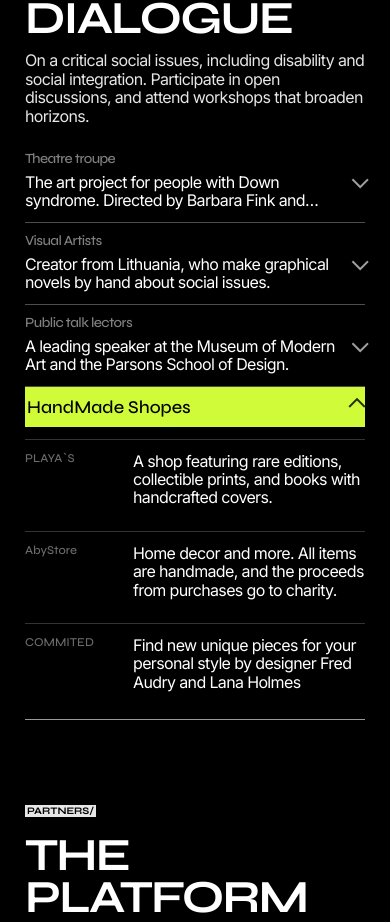
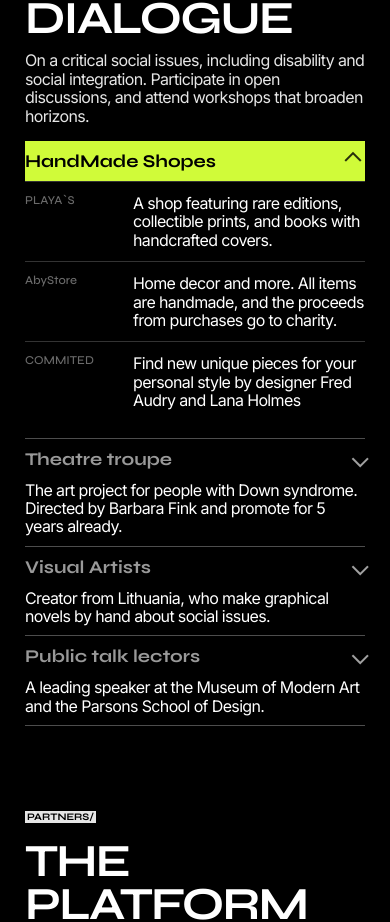
Before and after one commit to rphhhh-ubt/testfigma, a Next.js app: page / in a window 390 px wide. Shown: the part 4577-5499 px from the top of the page. Built offline with nearby package versions, Linux system fonts and the light colour scheme.

Commit message:
fix: animate residents mobile accordion with figma text

```diff
--- a/src/app/globals.css
+++ b/src/app/globals.css
@@ -1575,26 +1575,41 @@ a {
   display: none;
 }
 
-.main-residents-mobile-open {
-  border-bottom: 1px solid #999999;
-}
-
-.main-residents-mobile-open-head {
+.main-residents-mobile-item {
+  border-bottom: 1px solid rgba(255, 255, 255, 0.3);
+}
+
+.main-residents-mobile-head {
+  width: 100%;
+  border: 0;
   min-height: 40px;
-  background: var(--lime);
-  display: flex;
+  background: transparent;
+  padding: 0;
+  display: grid;
+  grid-template-columns: minmax(0, 1fr) auto;
   align-items: center;
-  justify-content: space-between;
   gap: 10px;
-  padding: 0 6px 0 0;
-}
-
-.main-residents-mobile-open-head h3 {
+  text-align: left;
+  cursor: pointer;
+}
+
+.main-residents-mobile-title {
   margin: 0;
+  display: block;
   font-family: var(--font-display), sans-serif;
   font-size: 18px;
   line-height: 1;
+  font-weight: 700;
   text-transform: capitalize;
+  color: rgba(255, 255, 255, 0.6);
+}
+
+.main-residents-mobile-item.is-open .main-residents-mobile-head {
+  background: var(--lime);
+  padding: 0 6px 0 0;
+}
+
+.main-residents-mobile-item.is-open .main-residents-mobile-title {
   color: var(--black);
 }
 
@@ -1615,23 +1630,47 @@ a {
   animation: residents-arrow-open 1.8s ease-in-out infinite;
 }
 
-.main-residents-mobile-open p {
-  margin: 16px 0 0;
+.main-residents-mobile-preview {
+  overflow: hidden;
+  max-height: 88px;
+  opacity: 1;
+  padding: 2px 0 12px;
+  transition: max-height 0.35s ease, opacity 0.25s ease, padding 0.35s ease;
+}
+
+.main-residents-mobile-preview p {
+  margin: 0;
   font-size: 16px;
   line-height: 1.15;
   letter-spacing: -0.04em;
   color: var(--white);
 }
 
-.main-residents-mobile-open-body {
-  display: grid;
-  gap: 12px;
-  padding: 12px 0 16px;
+.main-residents-mobile-item.is-open .main-residents-mobile-preview {
+  max-height: 0;
+  opacity: 0;
+  padding: 0;
+}
+
+.main-residents-mobile-panel {
+  max-height: 0;
+  overflow: hidden;
+  opacity: 0;
+  padding: 0;
+  transition: max-height 0.45s cubic-bezier(0.2, 0.74, 0.32, 1), opacity 0.22s ease, padding 0.45s ease;
+}
+
+.main-residents-mobile-item.is-open .main-residents-mobile-panel {
+  max-height: 760px;
+  opacity: 1;
+  padding: 0 0 16px;
 }
 
 .main-residents-mobile-open-row {
   display: grid;
   gap: 8px;
+  padding: 12px 0;
+  border-top: 1px solid rgba(255, 255, 255, 0.2);
 }
 
 .main-residents-mobile-open-row h4 {
@@ -1646,48 +1685,6 @@ a {
 
 .main-residents-mobile-open-row p {
   margin: 0;
-}
-
-.main-residents-mobile-row {
-  min-height: 70px;
-  border-bottom: 1px solid rgba(255, 255, 255, 0.3);
-  display: grid;
-  grid-template-columns: minmax(0, 1fr) auto;
-  grid-template-rows: auto auto;
-  align-items: start;
-  gap: 4px 10px;
-  padding: 10px 0 12px;
-}
-
-.main-residents-mobile-row h3 {
-  margin: 0;
-  font-family: var(--font-display), sans-serif;
-  font-size: 14px;
-  line-height: 1.15;
-  letter-spacing: -0.04em;
-  color: rgba(255, 255, 255, 0.5);
-  font-weight: 400;
-  text-transform: capitalize;
-}
-
-.main-residents-mobile-row p {
-  margin: 0;
-  max-width: 100%;
-  color: rgba(255, 255, 255, 1);
-  font-size: 16px;
-  line-height: 1.15;
-  letter-spacing: -0.04em;
-  display: -webkit-box;
-  -webkit-box-orient: vertical;
-  -webkit-line-clamp: 2;
-  line-clamp: 2;
-  overflow: hidden;
-}
-
-.main-residents-mobile-row .main-residents-row-arrow {
-  grid-column: 2;
-  grid-row: 1 / span 2;
-  align-self: center;
 }
 
 @keyframes residents-arrow-row {
@@ -2448,9 +2445,9 @@ a {
     margin-top: 16px;
   }
 
-  .main-residents-mobile-open-head {
+  .main-residents-mobile-head {
     min-height: 40px;
-    padding: 0 2px 0 2px;
+    padding: 0;
   }
 
   .main-residents-row-arrow {
@@ -2460,15 +2457,9 @@ a {
     border-right-width: 2px;
   }
 
-  .main-residents-mobile-row {
-    gap: 6px 10px;
-    padding: 10px 0 12px;
-  }
-
-  .main-residents-mobile-row p {
-    max-width: 100%;
-    font-size: 16px;
-    line-height: 1.15;
+  .main-residents-mobile-preview {
+    max-height: 96px;
+    padding: 2px 0 10px;
   }
 
   .main-residents-mobile-open-row {
@@ -2487,8 +2478,7 @@ a {
     text-transform: none;
   }
 
-  .main-residents-mobile-open-head h3,
-  .main-residents-mobile-row h3 {
+  .main-residents-mobile-title {
     text-transform: none;
   }
 
--- a/src/components/home/main-page.tsx
+++ b/src/components/home/main-page.tsx
@@ -24,9 +24,8 @@ import {
   partnersBottom,
   partnersTop,
   residentsDesktopCards,
+  residentsMobileAccordions,
   residentsIntroText,
-  residentsMobileCollapsed,
-  residentsMobileOpen,
   shopCategories,
   shopItems,
   teamMobileCards,
@@ -58,6 +57,9 @@ export function MainPage() {
 
   const [shopCategory, setShopCategory] = useState<ShopCategory>("decor");
   const [agendaStartIndex, setAgendaStartIndex] = useState(0);
+  const [activeResidentsAccordion, setActiveResidentsAccordion] = useState(
+    residentsMobileAccordions[0].title,
+  );
   const [zineCategory, setZineCategory] = useState<(typeof zineCategories)[number]>(
     "All",
   );
@@ -579,29 +581,38 @@ export function MainPage() {
           </div>
 
           <div className="main-residents-mobile-table" aria-label="Residents mobile table">
-            {residentsMobileCollapsed.map((resident) => (
-              <article key={resident.title} className="main-residents-mobile-row">
-                <h3>{resident.title}</h3>
-                <p>{resident.text}</p>
-                <span className="main-residents-row-arrow" aria-hidden />
-              </article>
-            ))}
+            {residentsMobileAccordions.map((resident, index) => {
+              const isOpen = resident.title === activeResidentsAccordion;
+              const panelId = `residents-mobile-panel-${index}`;
 
-            <article className="main-residents-mobile-open">
-              <div className="main-residents-mobile-open-head">
-                <h3>{residentsMobileOpen.title}</h3>
-                <span className="main-residents-row-arrow is-open" aria-hidden />
+              return (
+                <article key={resident.title} className={`main-residents-mobile-item ${isOpen ? "is-open" : ""}`}>
+                  <button
+                    type="button"
+                    className="main-residents-mobile-head"
+                    onClick={() => setActiveResidentsAccordion(resident.title)}
+                    aria-expanded={isOpen}
+                    aria-controls={panelId}
+                  >
+                    <span className="main-residents-mobile-title">{resident.title}</span>
+                    <span className={`main-residents-row-arrow ${isOpen ? "is-open" : ""}`} aria-hidden />
+                  </button>
+
+                  <div className="main-residents-mobile-preview" aria-hidden={isOpen}>
+                    <p>{resident.preview}</p>
                   </div>
 
-              <div className="main-residents-mobile-open-body">
-                {residentsMobileOpen.rows.map((row) => (
-                  <div key={row.name} className="main-residents-mobile-open-row">
+                  <div className="main-residents-mobile-panel" id={panelId} aria-hidden={!isOpen}>
+                    {resident.rows.map((row) => (
+                      <div key={`${resident.title}-${row.name}`} className="main-residents-mobile-open-row">
                         <h4>{row.name}</h4>
                         <p>{row.text}</p>
                       </div>
                     ))}
                   </div>
                 </article>
+              );
+            })}
           </div>
         </div>
       </motion.section>
--- a/src/data/main-home.ts
+++ b/src/data/main-home.ts
@@ -146,6 +146,12 @@ export interface ResidentsDesktopCard {
   entries: ResidentsEntry[];
 }
 
+export interface ResidentsMobileAccordionItem {
+  title: string;
+  preview: string;
+  rows: ResidentsEntry[];
+}
+
 export const residentsDesktopCards: ResidentsDesktopCard[] = [
   {
     title: "Theatre troupe",
@@ -225,41 +231,43 @@ export const residentsDesktopCards: ResidentsDesktopCard[] = [
   },
 ];
 
-export const residentsMobileCollapsed = [
+const [
+  theatreResidents,
+  visualArtistsResidents,
+  publicTalkResidents,
+  handMadeResidents,
+] = residentsDesktopCards as [
+  ResidentsDesktopCard,
+  ResidentsDesktopCard,
+  ResidentsDesktopCard,
+  ResidentsDesktopCard,
+];
+
+export const residentsMobileAccordions: ResidentsMobileAccordionItem[] = [
   {
-    title: "Theatre troupe",
-    text: "The art project for people with Down syndrome. Directed by Barbara Fink and promote for 5 years already.",
+    title: "HandMade Shopes",
+    preview: handMadeResidents.entries[0].text,
+    rows: handMadeResidents.entries,
   },
   {
-    title: "Visual Artists",
-    text: "Creator from Lithuania, who make graphical novels by hand about social issues.",
+    title: theatreResidents.title,
+    preview: theatreResidents.entries[0].text,
+    rows: theatreResidents.entries,
   },
   {
-    title: "Public talk lectors",
-    text: "A leading speaker at the Museum of Modern Art and the Parsons School of Design.",
+    title: visualArtistsResidents.title,
+    preview: visualArtistsResidents.entries[0].text,
+    rows: visualArtistsResidents.entries,
+  },
+  {
+    title: publicTalkResidents.title,
+    preview: publicTalkResidents.entries[0].text,
+    rows: publicTalkResidents.entries,
   },
 ];
 
 export const residentsIntroText =
   "On a critical social issues, including disability and social integration. Participate in open discussions, and attend workshops that broaden horizons.";
-
-export const residentsMobileOpen = {
-  title: "HandMade Shopes",
-  rows: [
-    {
-      name: "PLAYA`S",
-      text: "A shop featuring rare editions, collectible prints, and books with handcrafted covers.",
-    },
-    {
-      name: "AbyStore",
-      text: "Home decor and more. All items are handmade, and the proceeds from purchases go to charity.",
-    },
-    {
-      name: "COMMITED",
-      text: "Find new unique pieces for your personal style by designer Fred Audry and Lana Holmes",
-    },
-  ],
-};
 
 export const partnersTop = [
   "Time LLC",
```
Lines whose indentation alone changed are shown as unchanged.
